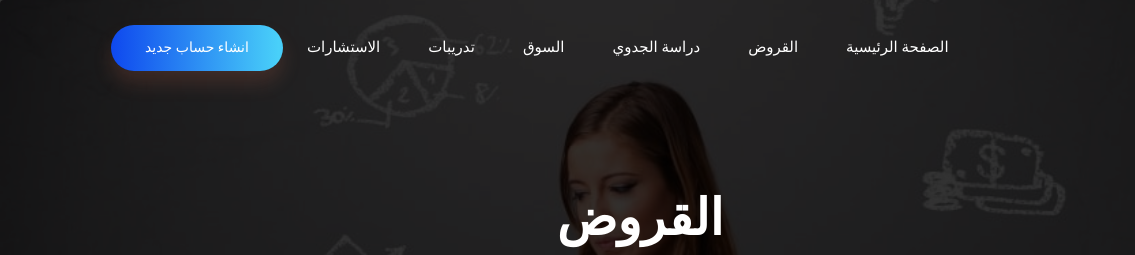
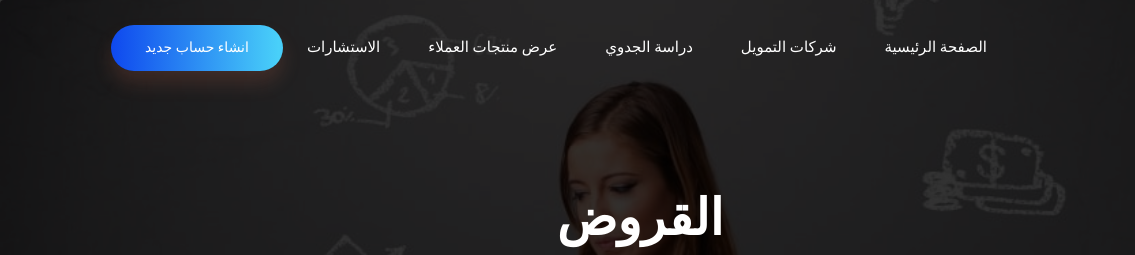
Before and after one commit to lailamohamedd/She-Finance, a plain HTML site: page about.html in a window 1280 px wide. Shown: the top 255 px of the page, 0-1135 px from the left. Drawn offline with Linux system fonts and the light colour scheme.

Commit message:
Update about.html

```diff
--- a/about.html
+++ b/about.html
@@ -47,13 +47,13 @@
                                     <a class="nav-link" href="index.html">الصفحة الرئيسية</a>
                                 </li>
                                 <li class="nav-item">
-                                    <a class="nav-link" href="about.html">القروض</a>
+                                    <a class="nav-link" href="about.html">شركات التمويل</a>
                                 </li>
                                 <li class="nav-item">
                                     <a class="nav-link" href="aboutt.html">دراسة الجدوي</a>
                                 </li>
                                 <li class="nav-item">
-                                    <a class="nav-link" href="elements.html">السوق</a>
+                                    <a class="nav-link" href="elements.html">عرض منتجات العملاء</a>
                                 </li>
                                 <!-- <li class="nav-item dropdown">
                                     <a class="nav-link dropdown-toggle" href="blog.html" id="navbarDropdown" role="button" data-toggle="dropdown" aria-haspopup="true" aria-expanded="false">
@@ -64,9 +64,9 @@
                                         <a class="dropdown-item" href="elements.html">Elements</a>
                                     </div>
                                 </li> -->
-                                <li class="nav-item">
+<!--                                 <li class="nav-item">
                                     <a class="nav-link" href="cource.html">تدريبات</a>
-                                </li>
+                                </li> -->
                                 <li class="nav-item">
                                     <a class="nav-link" href="blog.html">الاستشارات</a>
                                 </li>
```
